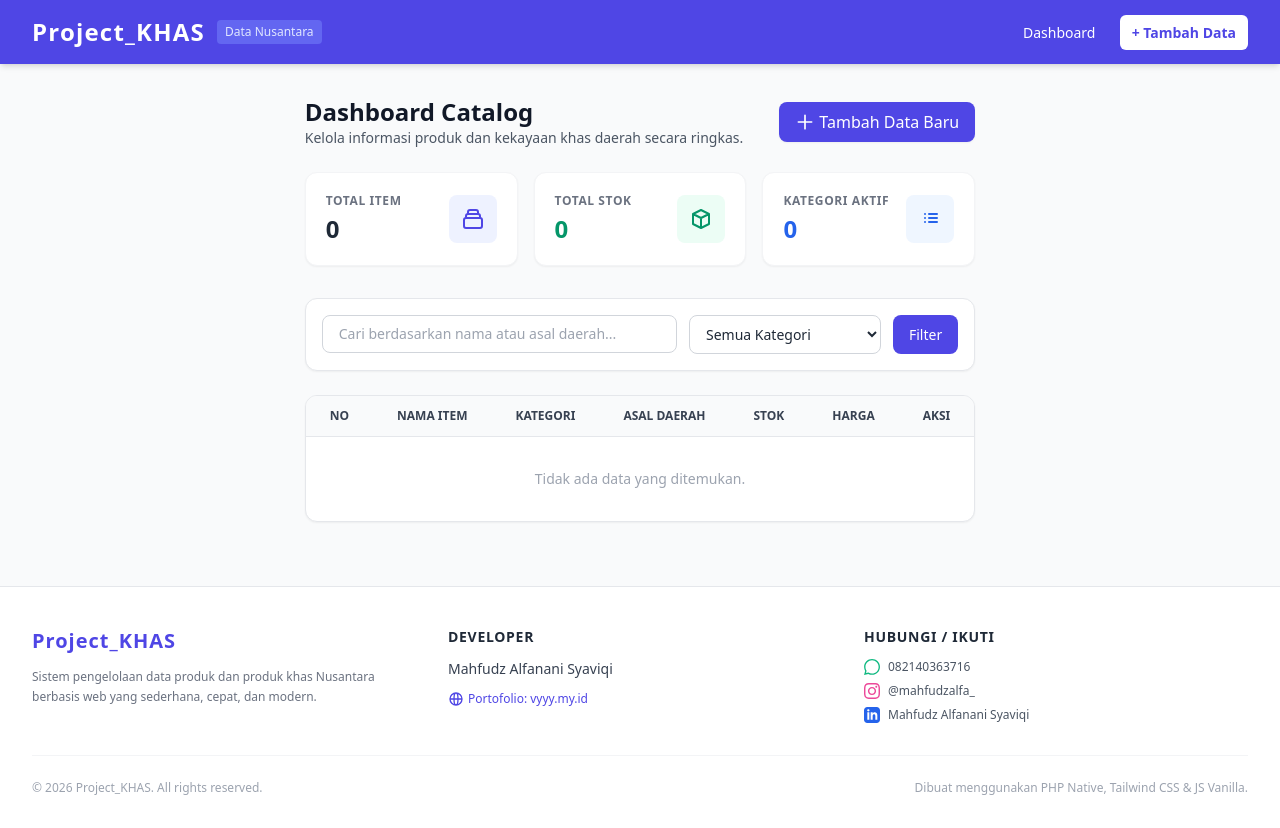
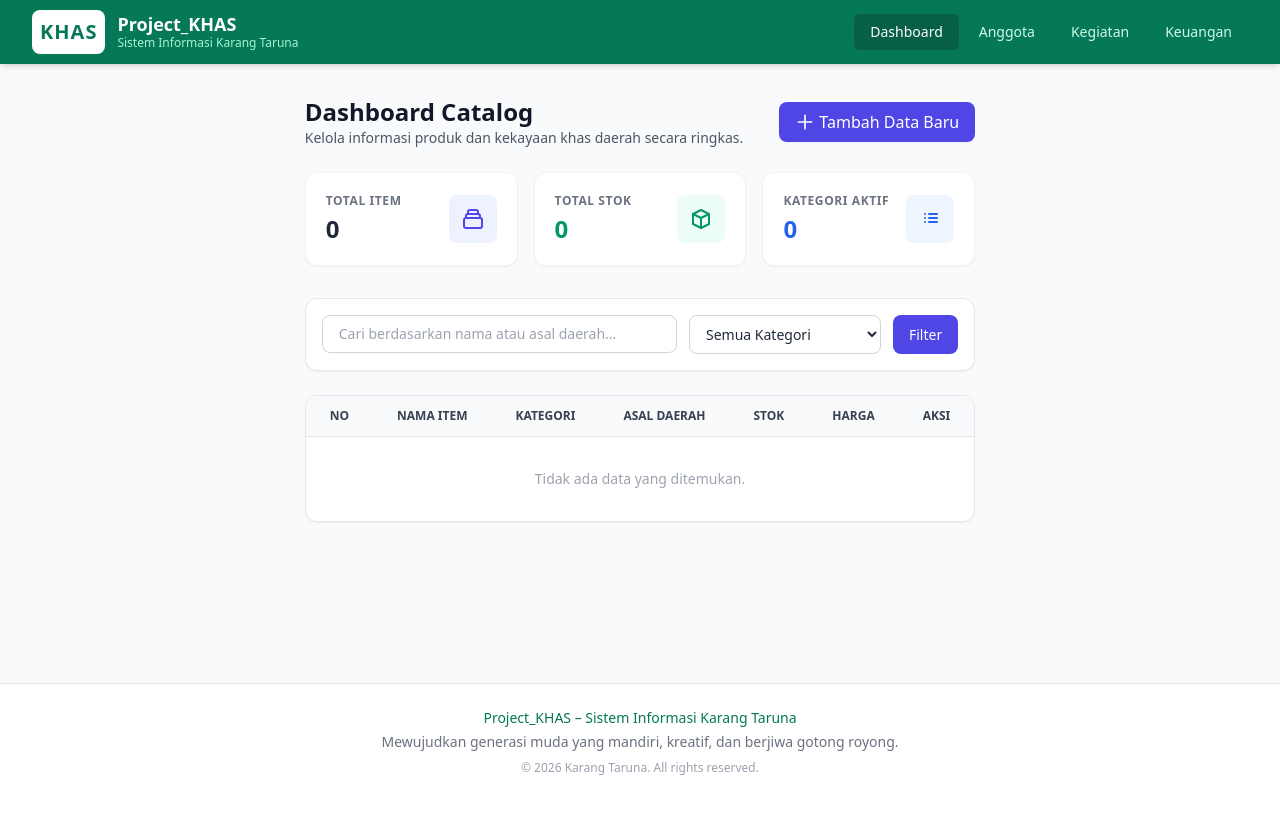
Before and after one commit to MahfudzWorks/Project_Khas, a PHP site: page /Project_Khas/index.php in a window 1280 px wide. After the commit the page ends 775 px from the top, so only its background shows below. Run offline with PHP 8.4, Linux system fonts and the light colour scheme; data that the repository does not hold is empty; some libraries are stand-ins or nearby versions.

Commit message:
commit update includes

```diff
--- a/includes/footer.php
+++ b/includes/footer.php
@@ -1,63 +1,30 @@
-<footer class="bg-white border-t border-gray-200 mt-16 pt-10 pb-8 text-gray-600">
-  <div class="max-w-7xl mx-auto px-4 sm:px-6 lg:px-8">
-    <div class="grid grid-cols-1 md:grid-cols-3 gap-8 pb-8 border-b border-gray-100">
-
-      <div class="space-y-3">
-        <div class="flex items-center space-x-2">
-          <span class="text-xl font-bold text-indigo-600 tracking-wider">Project_KHAS</span>
-        </div>
-        <p class="text-xs text-gray-500 leading-relaxed">
-          Sistem pengelolaan data produk dan produk khas Nusantara berbasis web yang sederhana, cepat, dan modern.
-        </p>
-      </div>
-
-      <div class="space-y-3">
-        <h4 class="text-sm font-semibold text-gray-800 uppercase tracking-wider">Developer</h4>
-        <p class="text-sm font-medium text-gray-700">Mahfudz Alfanani Syaviqi</p>
-        <a href="https://vyyy.my.id" target="_blank" rel="noopener noreferrer" class="inline-flex items-center text-xs font-medium text-indigo-600 hover:text-indigo-800 transition">
-          <svg class="w-4 h-4 mr-1" fill="none" stroke="currentColor" viewBox="0 0 24 24">
-            <path stroke-linecap="round" stroke-linejoin="round" stroke-width="2" d="M21 12a9 9 0 01-9 9m9-9a9 9 0 00-9-9m9 9H3m9 9a9 9 0 01-9-9m9 9c1.657 0 3-4.03 3-9s-1.343-9-3-9m0 18c-1.657 0-3-4.03-3-9s1.343-9 3-9m-9 9a9 9 0 019-9"></path>
-          </svg>
-          Portofolio: vyyy.my.id
-        </a>
-      </div>
-
-      <div class="space-y-3">
-        <h4 class="text-sm font-semibold text-gray-800 uppercase tracking-wider">Hubungi / Ikuti</h4>
-        <div class="flex flex-col space-y-2 text-xs">
-          <a href="https://wa.me/6282140363716" target="_blank" rel="noopener noreferrer" class="inline-flex items-center text-gray-600 hover:text-emerald-600 transition">
-            <svg class="w-4 h-4 mr-2 text-emerald-500" fill="currentColor" viewBox="0 0 24 24">
-              <path d="M.057 24l1.687-6.163c-1.041-1.804-1.588-3.849-1.587-5.946.003-6.556 5.338-11.891 11.893-11.891 3.181.001 6.167 1.24 8.413 3.488 2.245 2.248 3.481 5.236 3.48 8.414-.003 6.557-5.338 11.892-11.893 11.892-1.99-.001-3.951-.5-5.688-1.448l-6.305 1.654zm6.597-3.807c1.676.995 3.276 1.591 5.392 1.592 5.448 0 9.886-4.434 9.889-9.885.002-5.462-4.415-9.89-9.881-9.892-5.452 0-9.887 4.434-9.889 9.884-.001 2.225.651 3.891 1.746 5.634l-.999 3.648 3.742-.981z" />
-            </svg>
-            082140363716
-          </a>
-
-          <a href="https://instagram.com/mahfudzalfa_" target="_blank" rel="noopener noreferrer" class="inline-flex items-center text-gray-600 hover:text-pink-600 transition">
-            <svg class="w-4 h-4 mr-2 text-pink-500" fill="currentColor" viewBox="0 0 24 24">
-              <path d="M12 2.163c3.204 0 3.584.012 4.85.07 3.252.148 4.771 1.691 4.919 4.919.058 1.265.069 1.645.069 4.849 0 3.205-.012 3.584-.069 4.849-.149 3.225-1.664 4.771-4.919 4.919-1.266.058-1.644.07-4.85.07-3.204 0-3.584-.012-4.849-.07-3.26-.149-4.771-1.699-4.919-4.92-.058-1.265-.07-1.644-.07-4.849 0-3.204.013-3.583.07-4.849.149-3.227 1.664-4.771 4.919-4.919 1.266-.057 1.645-.069 4.849-.069zm0-2.163c-3.259 0-3.667.014-4.947.072-4.358.2-6.78 2.618-6.98 6.98-.059 1.281-.073 1.689-.073 4.948 0 3.259.014 3.668.072 4.948.2 4.358 2.618 6.78 6.98 6.98 1.281.058 1.689.072 4.948.072 3.259 0 3.668-.014 4.948-.072 4.354-.2 6.782-2.618 6.979-6.98.059-1.28.073-1.689.073-4.948 0-3.259-.014-3.667-.072-4.947-.196-4.354-2.617-6.78-6.979-6.98-1.281-.059-1.69-.073-4.949-.073zm0 5.838c-3.403 0-6.162 2.759-6.162 6.162s2.759 6.163 6.162 6.163 6.162-2.759 6.162-6.163c0-3.403-2.759-6.162-6.162-6.162zm0 10.162c-2.209 0-4-1.79-4-4 0-2.209 1.791-4 4-4s4 1.791 4 4c0 2.21-1.791 4-4 4zm6.406-11.845c-.796 0-1.441.645-1.441 1.44s.645 1.44 1.441 1.44c.795 0 1.439-.645 1.439-1.44s-.644-1.44-1.439-1.44z" />
-            </svg>
-            @mahfudzalfa_
-          </a>
-
-          <a href="https://linkedin.com/in/mahfudz-alfanani-syaviqi" target="_blank" rel="noopener noreferrer" class="inline-flex items-center text-gray-600 hover:text-blue-600 transition">
-            <svg class="w-4 h-4 mr-2 text-blue-600" fill="currentColor" viewBox="0 0 24 24">
-              <path d="M19 0h-14c-2.761 0-5 2.239-5 5v14c0 2.761 2.239 5 5 5h14c2.762 0 5-2.239 5-5v-14c0-2.761-2.238-5-5-5zm-11 19h-3v-11h3v11zm-1.5-12.268c-.966 0-1.75-.79-1.75-1.764s.784-1.764 1.75-1.764 1.75.79 1.75 1.764-.783 1.764-1.75 1.764zm13.5 12.268h-3v-5.604c0-3.368-4-3.113-4 0v5.604h-3v-11h3v1.765c1.396-2.586 7-2.777 7 2.476v6.759z" />
-            </svg>
-            Mahfudz Alfanani Syaviqi
-          </a>
-        </div>
-      </div>
-
-    </div>
-
-    <div class="pt-6 flex flex-col sm:flex-row items-center justify-between text-xs text-gray-400">
-      <p>&copy; <?= date('Y'); ?> Project_KHAS. All rights reserved.</p>
-      <p class="mt-2 sm:mt-0">Dibuat menggunakan PHP Native, Tailwind CSS & JS Vanilla.</p>
-    </div>
+<footer class="bg-white border-t border-gray-200 mt-12 py-6">
+  <div class="max-w-7xl mx-auto px-4 sm:px-6 lg:px-8 text-center text-sm text-gray-500">
+    <p class="font-medium text-emerald-700">Project_KHAS – Sistem Informasi Karang Taruna</p>
+    <p class="mt-1">Mewujudkan generasi muda yang mandiri, kreatif, dan berjiwa gotong royong.</p>
+    <p class="mt-2 text-xs text-gray-400">&copy; <?= date('Y') ?> Karang Taruna. All rights reserved.</p>
   </div>
 </footer>
 
-<script src="assets/js/script.js"></script>
+<div id="delete-modal" class="fixed inset-0 z-50 hidden bg-gray-900 bg-opacity-50 flex items-center justify-center p-4">
+  <div class="bg-white rounded-lg shadow-xl max-w-md w-full p-6 space-y-4">
+    <div class="flex items-center gap-3 text-red-600">
+      <svg class="w-6 h-6" fill="none" stroke="currentColor" viewBox="0 0 24 24">
+        <path stroke-linecap="round" stroke-linejoin="round" stroke-width="2" d="M12 9v2m0 4h.01m-6.938 4h13.856c1.54 0 2.502-1.667 1.732-3L13.732 4c-.77-1.333-2.694-1.333-3.464 0L3.34 16c-.77 1.333.192 3 1.732 3z" />
+      </svg>
+      <h3 class="text-lg font-bold text-gray-900">Konfirmasi Hapus</h3>
+    </div>
+    <p class="text-sm text-gray-600" id="delete-modal-text">Apakah Anda yakin ingin menghapus data ini?</p>
+    <div class="flex justify-end gap-3">
+      <button type="button" id="modal-cancel-btn" class="px-4 py-2 bg-gray-200 text-gray-700 rounded-md text-sm font-medium hover:bg-gray-300">Batal</button>
+      <form id="delete-modal-form" method="POST" action="">
+        <button type="submit" class="px-4 py-2 bg-red-600 text-white rounded-md text-sm font-medium hover:bg-red-700">Ya, Hapus</button>
+      </form>
+    </div>
+  </div>
+</div>
+
+<script src="<?= base_url('assets/js/script.js') ?>"></script>
 </body>
 
 </html>
--- a/includes/header.php
+++ b/includes/header.php
@@ -1,12 +1,38 @@
+<?php
+if (!isset($pdo)) {
+  require_once __DIR__ . '/../config/database.php';
+}
+?>
 <!DOCTYPE html>
 <html lang="id">
 
 <head>
   <meta charset="UTF-8">
   <meta name="viewport" content="width=device-width, initial-scale=1.0">
-  <title>Project_KHAS - Manajemen Data Khas Karang Taruna</title>
+  <title><?= isset($page_title) ? $page_title . ' - Project_KHAS' : 'Project_KHAS – Sistem Informasi Karang Taruna' ?></title>
+
   <script src="https://cdn.tailwindcss.com"></script>
-  <link rel="stylesheet" href="assets/css/style.css">
+  <script>
+    tailwind.config = {
+      theme: {
+        extend: {
+          colors: {
+            primary: {
+              50: '#ecfdf5',
+              100: '#d1fae5',
+              500: '#10b981',
+              600: '#059669',
+              700: '#047857',
+            }
+          }
+        }
+      }
+    }
+  </script>
+
+  <link rel="stylesheet" href="<?= base_url('assets/css/style.css') ?>">
 </head>
 
-<body class="bg-gray-50 text-gray-800 font-sans min-h-screen flex flex-col justify-between">
+<body class="bg-gray-50 text-gray-800 font-sans antialiased min-h-screen flex flex-col justify-between">
+
+  <div id="toast-container" class="fixed top-5 right-5 z-50 flex flex-col gap-2"></div>
--- a/includes/navbar.php
+++ b/includes/navbar.php
@@ -1,14 +1,52 @@
-<nav class="bg-indigo-600 text-white shadow-md">
+<header class="bg-emerald-700 text-white shadow-md sticky top-0 z-40">
   <div class="max-w-7xl mx-auto px-4 sm:px-6 lg:px-8">
     <div class="flex items-center justify-between h-16">
-      <div class="flex items-center space-x-3">
-        <span class="text-2xl font-bold tracking-wider">Project_KHAS</span>
-        <span class="text-xs bg-indigo-500 px-2 py-1 rounded text-indigo-100 hidden sm:inline-block">Data Nusantara</span>
-      </div>
-      <div>
-        <a href="index.php" class="px-3 py-2 rounded-md text-sm font-medium hover:bg-indigo-700 transition">Dashboard</a>
-        <a href="tambah.php" class="ml-2 bg-white text-indigo-600 hover:bg-indigo-50 px-3 py-2 rounded-md text-sm font-semibold transition">+ Tambah Data</a>
+
+      <a href="<?= base_url('index.php') ?>" class="flex items-center gap-3 group">
+        <div class="bg-white text-emerald-700 p-2 rounded-lg font-black text-xl tracking-wider group-hover:scale-105 transition">
+          KHAS
+        </div>
+        <div>
+          <div class="font-bold text-lg leading-tight">Project_KHAS</div>
+          <div class="text-xs text-emerald-200">Sistem Informasi Karang Taruna</div>
+        </div>
+      </a>
+
+      <nav class="hidden md:flex space-x-1">
+        <?php
+        $current_uri = $_SERVER['REQUEST_URI'];
+        $nav_items = [
+          'Dashboard' => 'index.php',
+          'Anggota' => 'anggota/index.php',
+          'Kegiatan' => 'kegiatan/index.php',
+          'Keuangan' => 'keuangan/index.php',
+        ];
+        foreach ($nav_items as $name => $link):
+          $full_link = base_url($link);
+          $is_active = (strpos($current_uri, str_replace('index.php', '', $link)) !== false && $link !== 'index.php') || ($link === 'index.php' && (basename($current_uri) === 'index.php' || basename($current_uri) === 'Project_Khas'));
+          $active_class = $is_active ? 'bg-emerald-800 text-white' : 'text-emerald-100 hover:bg-emerald-600 hover:text-white';
+        ?>
+          <a href="<?= $full_link ?>" class="px-4 py-2 rounded-md text-sm font-medium transition <?= $active_class ?>">
+            <?= $name ?>
+          </a>
+        <?php endforeach; ?>
+      </nav>
+
+      <div class="md:hidden flex items-center">
+        <button id="mobile-menu-btn" type="button" class="text-emerald-200 hover:text-white focus:outline-none p-2 rounded-md">
+          <svg class="h-6 w-6" fill="none" viewBox="0 0 24 24" stroke="currentColor">
+            <path id="hamburger-icon" stroke-linecap="round" stroke-linejoin="round" stroke-width="2" d="M4 6h16M4 12h16M4 18h16" />
+          </svg>
+        </button>
       </div>
     </div>
   </div>
-</nav>
+
+  <div id="mobile-menu" class="hidden md:hidden bg-emerald-800 px-2 pt-2 pb-3 space-y-1 sm:px-3">
+    <?php foreach ($nav_items as $name => $link): ?>
+      <a href="<?= base_url($link) ?>" class="block px-3 py-2 rounded-md text-base font-medium text-emerald-100 hover:bg-emerald-700 hover:text-white">
+        <?= $name ?>
+      </a>
+    <?php endforeach; ?>
+  </div>
+</header>
```
Also changed, not shown: config/database.php (+34 -3 lines).
